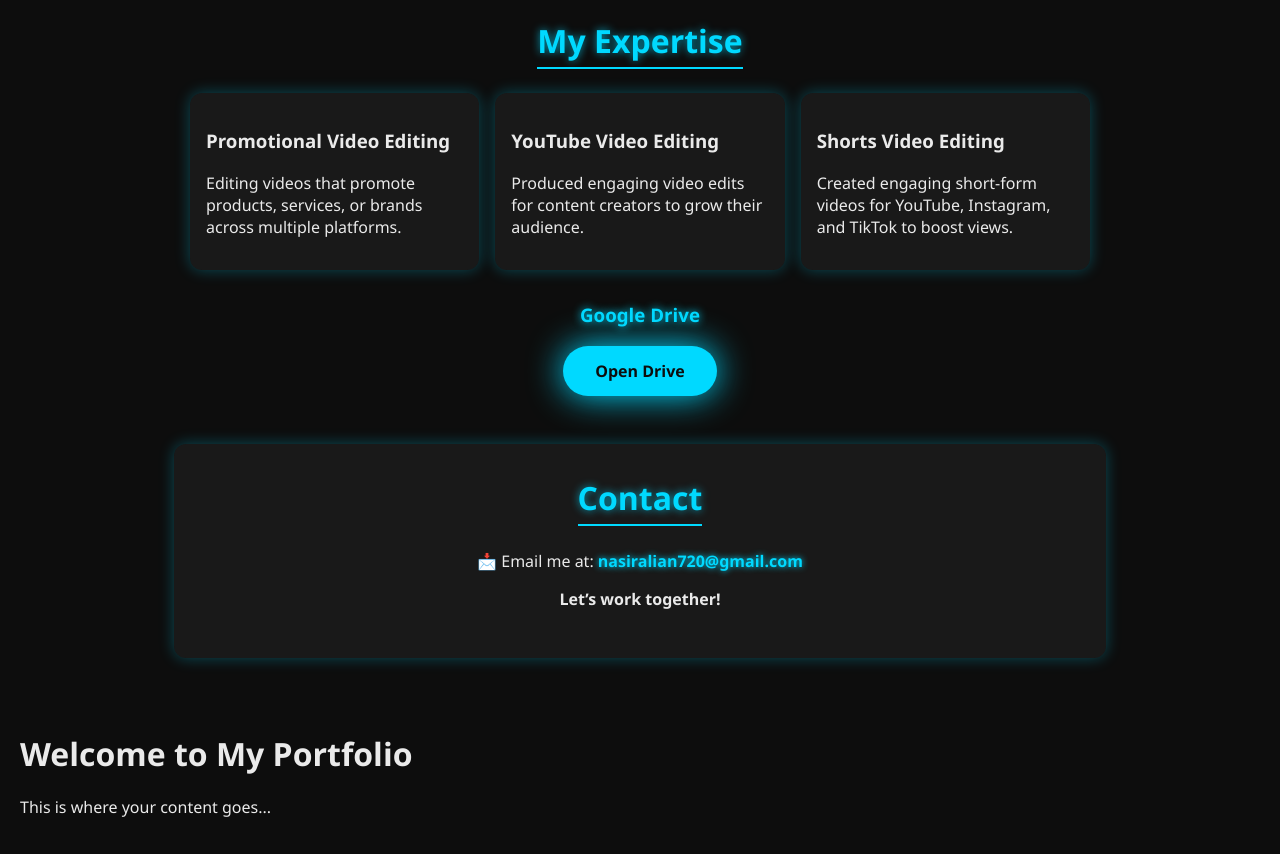
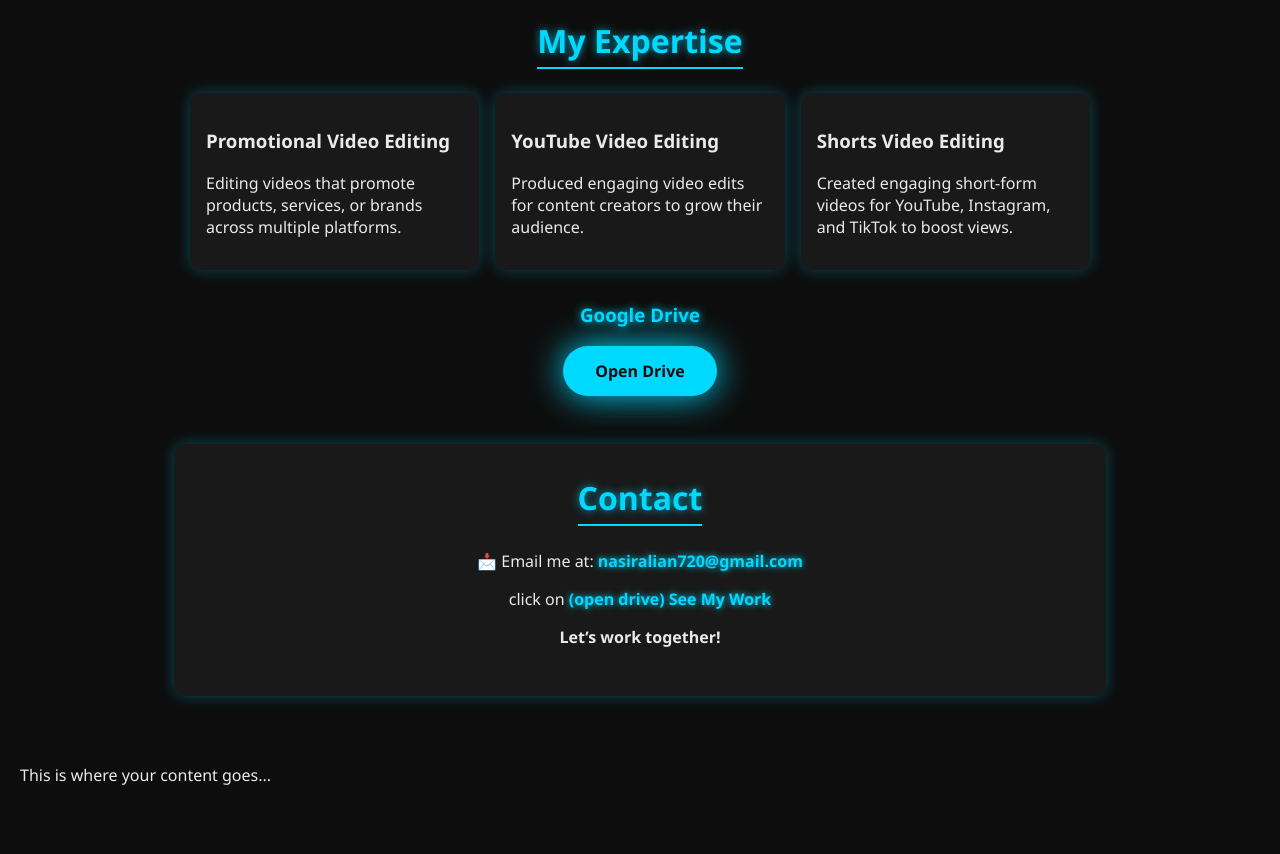
Before and after one commit to arsl02/Arslan-Portfolio, a plain HTML site: page index.html in a window 1280 px wide. Shown: the part 995-1849 px from the top of the page. After the commit the page ends 1817 px from the top, so only its background shows below. Drawn offline with Linux system fonts and the light colour scheme.

Commit message:
Update index.html

```diff
--- a/index.html
+++ b/index.html
@@ -277,10 +277,11 @@
   <section class="contact">
     <h2>Contact</h2>
     <p>📩 Email me at: <a href="mailto:nasirarslan720@gmail.com">nasiralian720@gmail.com</a></p>
+    <p> click on <a href="mailto:(open drive)">(open drive) See My Work</a></p>
     <p><strong>Let’s work together!</strong></p>
   </section>  <!-- Your Website Content -->
   <div style="padding: 20px;">
-    <h1>Welcome to My Portfolio</h1>
+
     <p>This is where your content goes...</p>
   </div>
 
```
